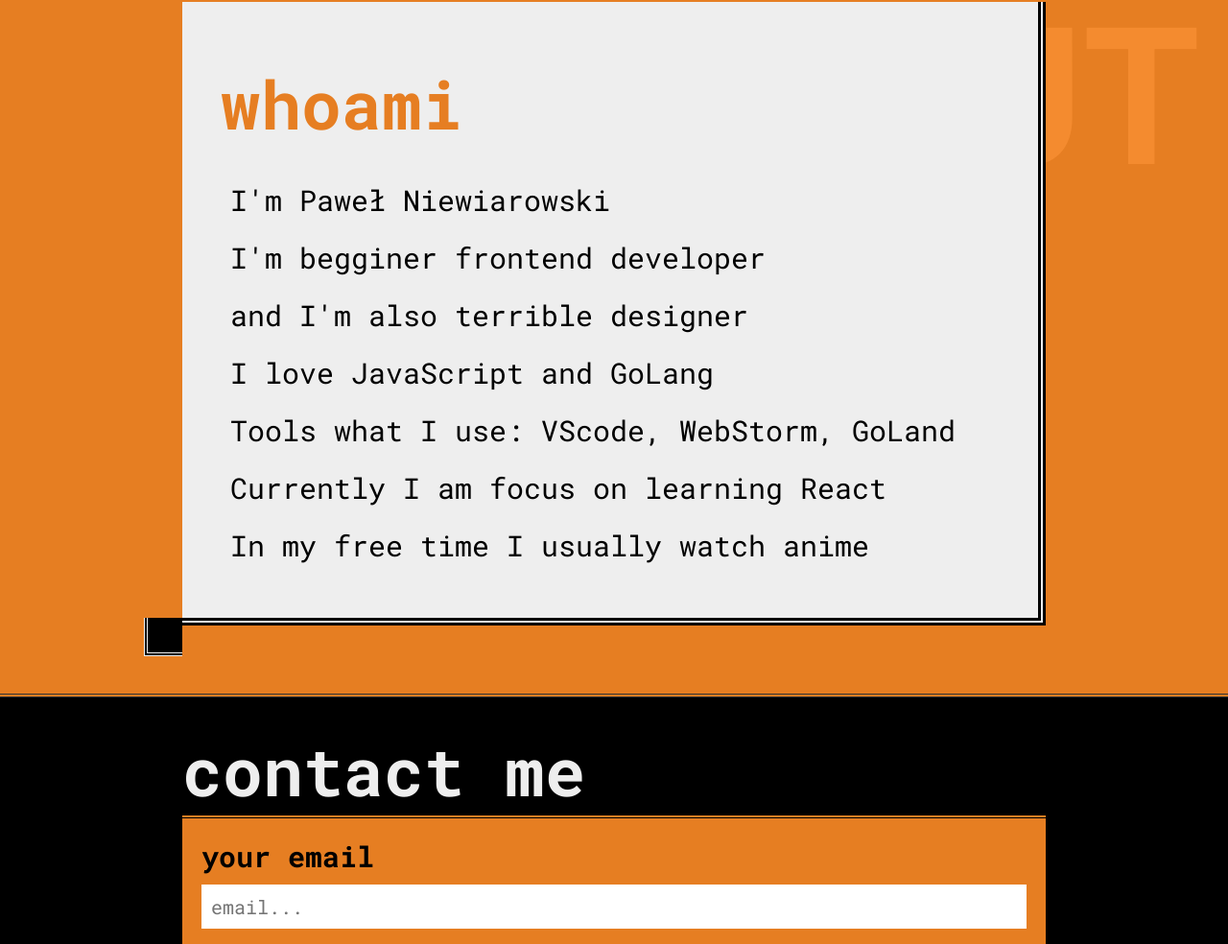
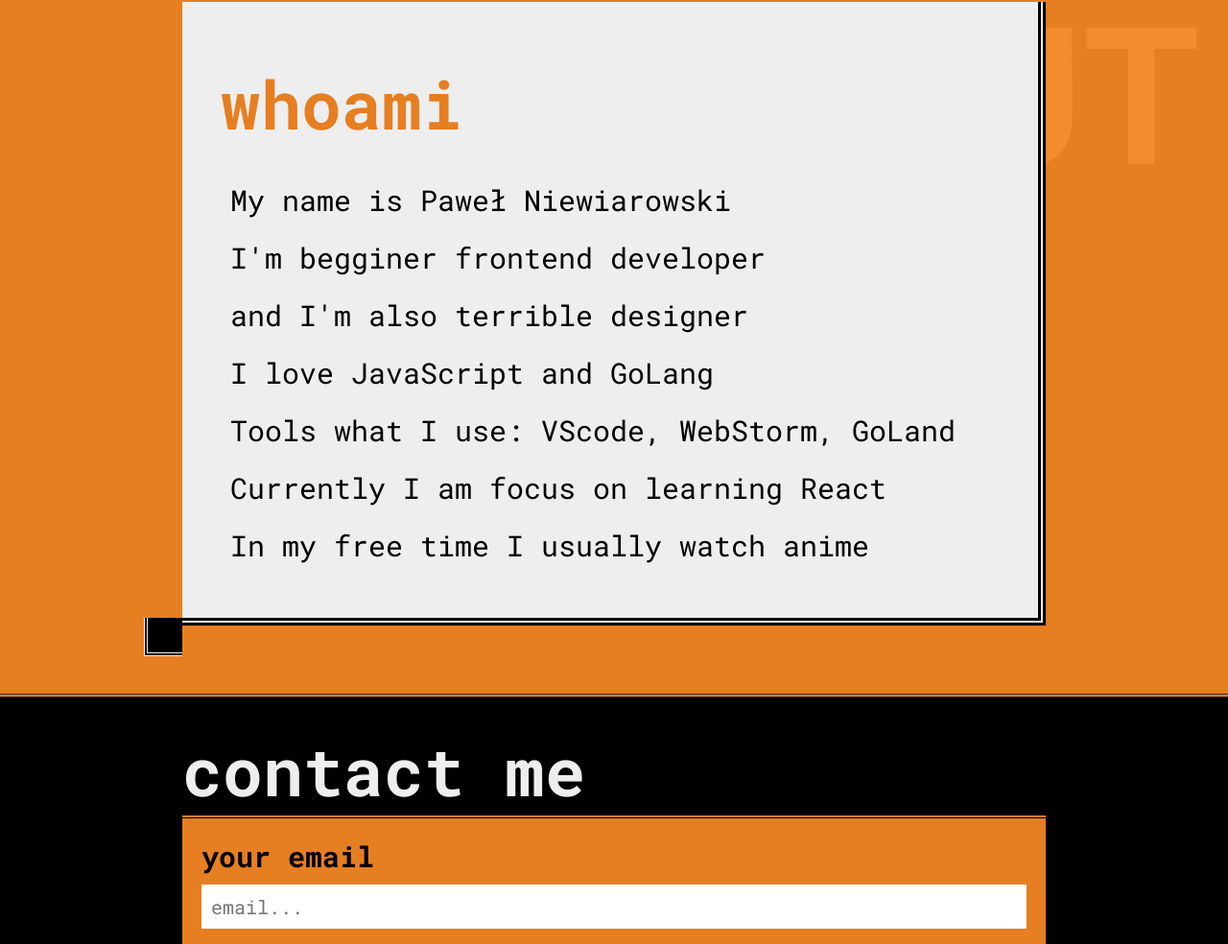
Before and after one commit to pniewiarowski/portfolio-website, a website built with webpack: page src/index.html in a window 1280 px wide. Shown: the part 2433-3417 px from the top of the page at 96% size. Built offline with nearby package versions, Linux system fonts and the light colour scheme; files whose address does not match are found by name.

Commit message:
Change text item inside about section

```diff
--- a/src/index.html
+++ b/src/index.html
@@ -138,7 +138,7 @@
                 <div class="about__pane pane">
                     <h3 class="about__heading">whoami</h3>
                     <ul class="about__list">
-                        <li class="about__item">I'm Paweł Niewiarowski</li>
+                        <li class="about__item">My name is Paweł Niewiarowski</li>
                         <li class="about__item">I'm begginer frontend developer</li>
                         <li class="about__item">and I'm also terrible designer</li>
                         <li class="about__item">I love JavaScript and GoLang</li>
```
